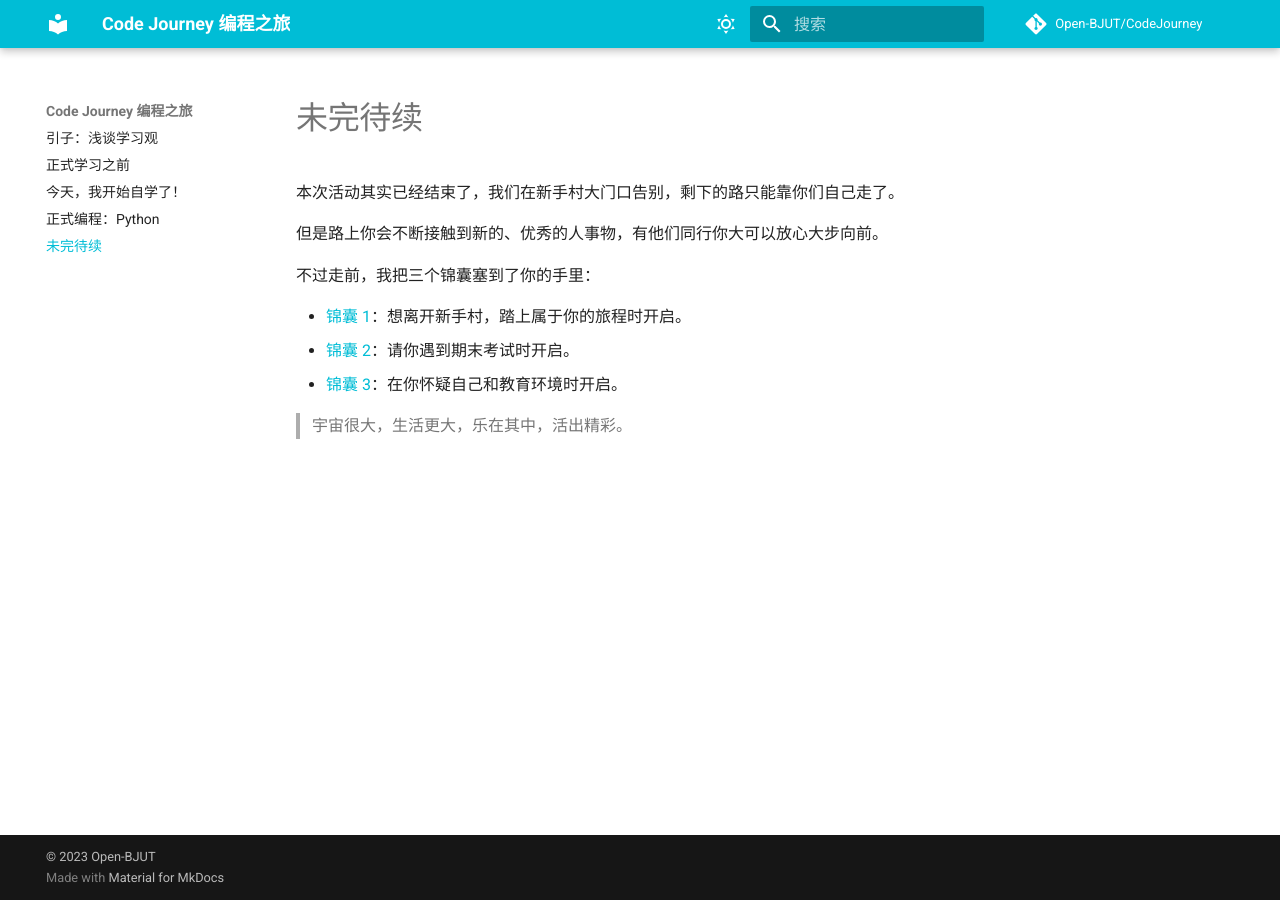
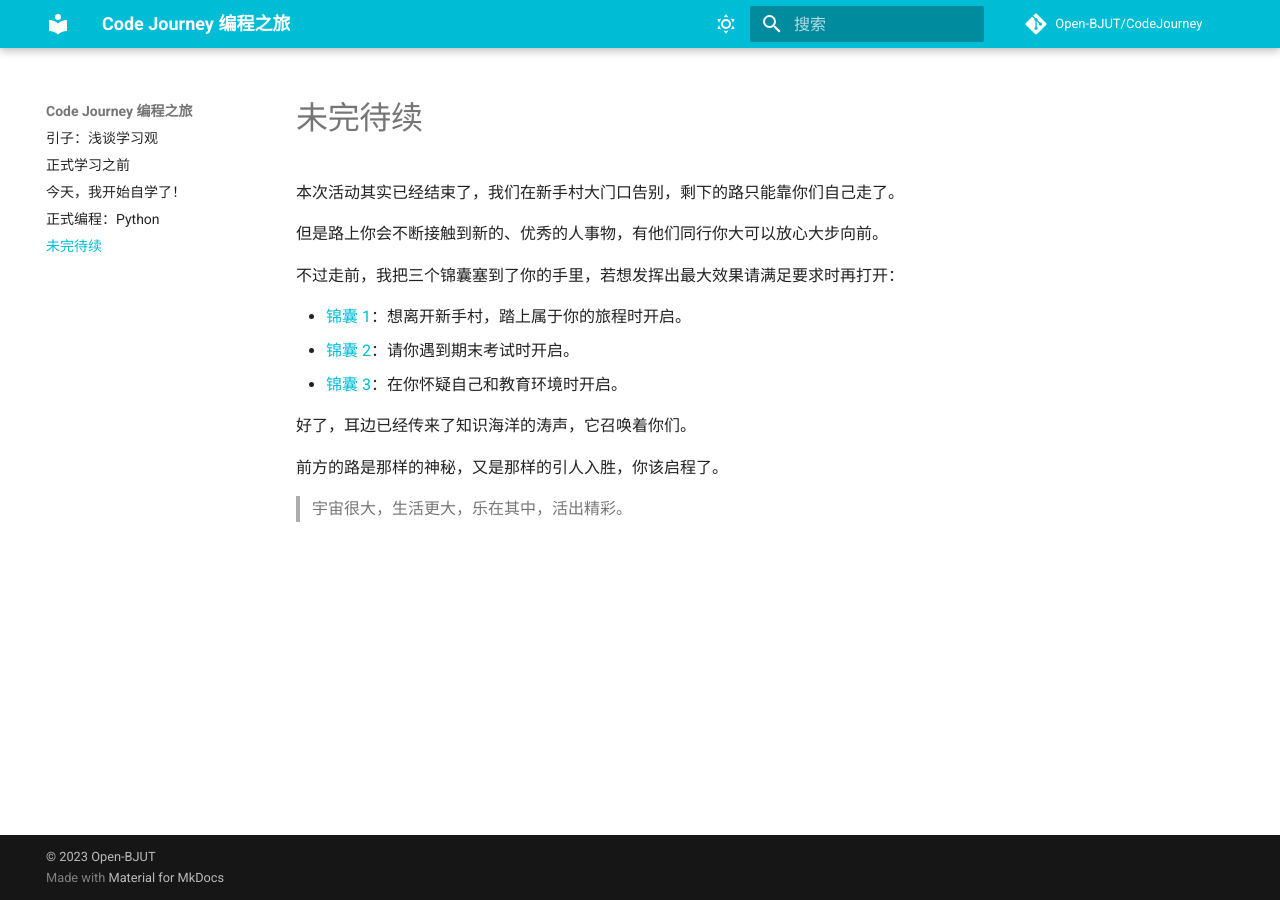
Before and after one commit to bjut-swift/CodeJourney, an MkDocs documentation site: the page built from docs/To be continued.md, in a window 1280 px wide. Built offline with MkDocs 1.6.1 and Material for MkDocs 9.7.7, drawn with Linux system fonts in a browser that asks for light colours; comment, search, counter and statistics services are not loaded.

Commit message:
updated:tbc

```diff
--- a/docs/To be continued.md
+++ b/docs/To be continued.md
@@ -4,10 +4,14 @@
 
 但是路上你会不断接触到新的、优秀的人事物，有他们同行你大可以放心大步向前。
 
-不过走前，我把三个锦囊塞到了你的手里：
+不过走前，我把三个锦囊塞到了你的手里，若想发挥出最大效果请满足要求时再打开：
 
 - [锦囊 1](https://csdiy.wiki/)：想离开新手村，踏上属于你的旅程时开启。
 - [锦囊 2](https://github.com/Open-BJUT/BJUT-Helper)：请你遇到期末考试时开启。
 - [锦囊 3](https://survivesjtu.gitbook.io/survivesjtumanual/)：在你怀疑自己和教育环境时开启。
 
+好了，耳边已经传来了知识海洋的涛声，它召唤着你们。
+
+前方的路是那样的神秘，又是那样的引人入胜，你该启程了。
+
 > 宇宙很大，生活更大，乐在其中，活出精彩。
```
Also changed, not shown: docs/正式学习之前.md (+1 -1 lines).
